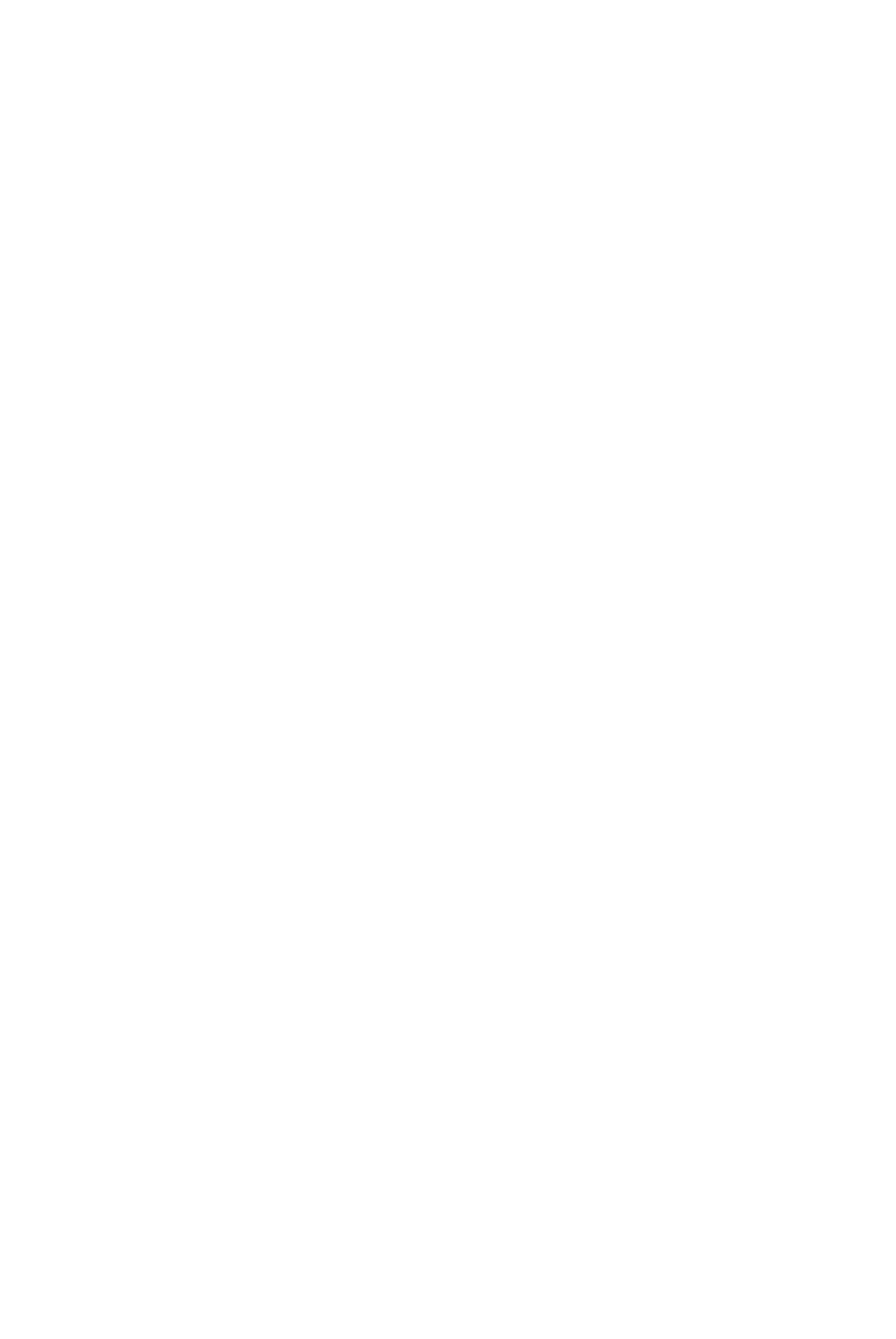
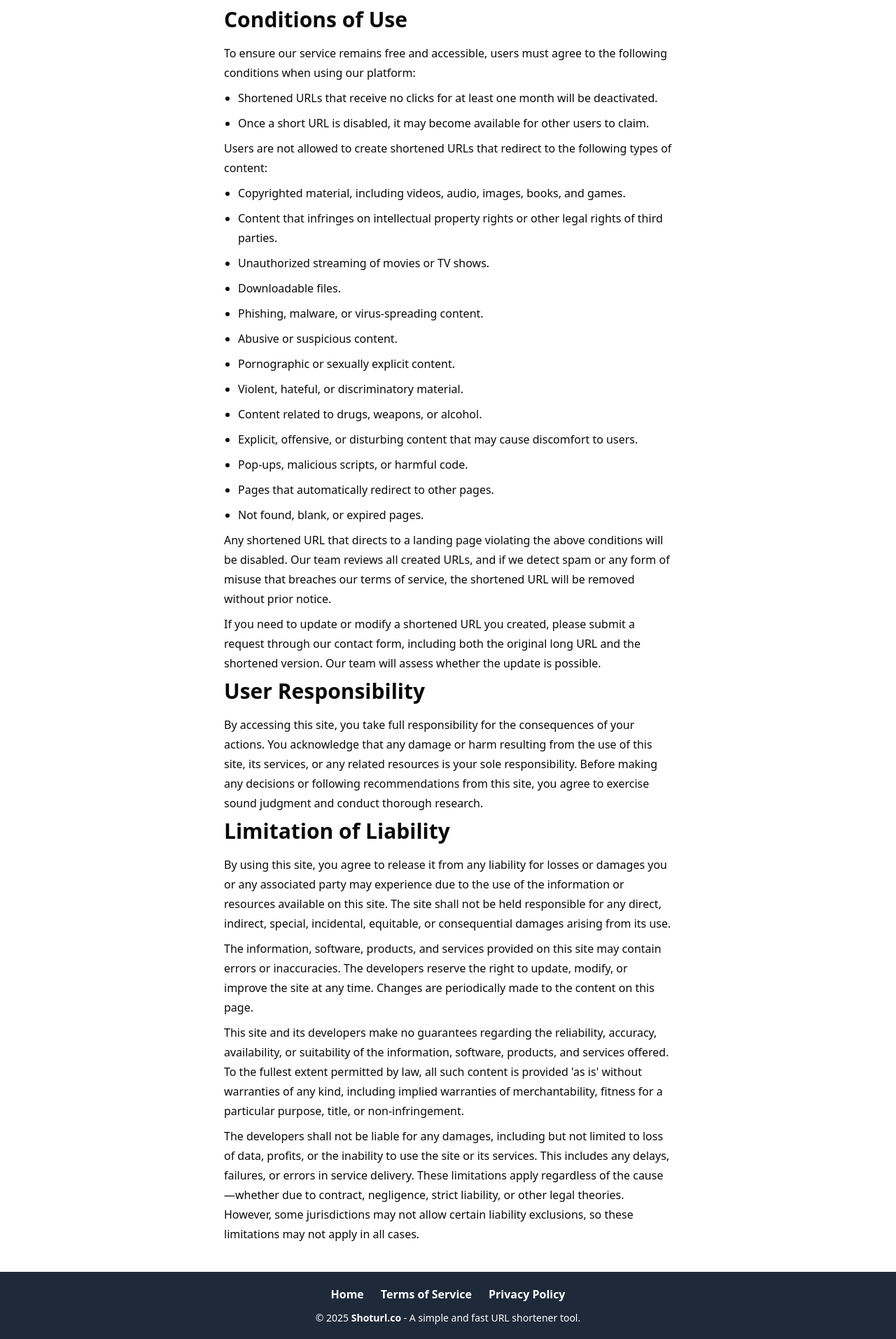
Before and after one commit to tunjiaramide/shortify-frontend-url-shortner, a Next.js app: page /terms-of-service in a window 1280 px wide. Shown: the part 398-2312 px from the top of the page at 70% size. Before the commit the page ends 800 px from the top, so only its background shows below. Built offline with nearby package versions, Linux system fonts and the light colour scheme.

Commit message:
Added terms of service

```diff
--- /dev/null
+++ b/app/Components/Footer.tsx
@@ -0,0 +1,19 @@
+import Link from "next/link";
+
+export default function Footer() {
+  return (
+    <div className="h-24 bg-gray-800 text-white flex flex-col items-center justify-center">
+
+      <ul className="flex space-x-6">
+        <li><Link href="/" className="hover:underline">Home</Link></li>
+        <li><Link href="/terms-of-service" className="hover:underline">Terms of Service</Link></li>
+        <li><Link href="/privacy-policy" className="hover:underline">Privacy Policy</Link></li>
+      </ul>
+
+      <p className="mt-3 text-sm">
+        &copy; 2025 <Link href="https://shoturl.co" className="hover:underline">Shoturl.co</Link> - A simple and fast URL shortener tool.
+      </p>
+
+    </div>
+  );
+}
--- /dev/null
+++ b/app/Components/Header.tsx
@@ -0,0 +1,9 @@
+import Link from "next/link";
+
+export default function Header() {
+    return (
+      <div className="h-24 bg-gray-800 text-white flex items-center justify-center text-4xl font-bold">
+        <Link href="/">Shot URL</Link>
+      </div>
+    );
+  }
--- a/app/globals.css
+++ b/app/globals.css
@@ -130,4 +130,22 @@
   a {
     @apply font-bold;
   }
+
+  .termsofservice_content h2 {
+    @apply text-3xl font-bold mb-4;
+  }
+
+  .termsofservice_content p {
+    @apply leading-7;
+    @apply mb-2;
+  }
+
+  .termsofservice_content ul {
+    @apply list-disc ml-5; /* Adds bullet points and left margin */
+  }
+
+  .termsofservice_content ul li {
+      @apply leading-7 mb-2; /* Line height and spacing */
+  }
+
 }
--- a/app/layout.tsx
+++ b/app/layout.tsx
@@ -1,6 +1,8 @@
 import type { Metadata } from "next";
 import Script from "next/script";
 import "./globals.css";
+import Header from "./Components/Header";
+import Footer from "./Components/Footer";
 
 export const metadata: Metadata = {
   title: "URL Shortener - ShotURL",
@@ -34,7 +36,11 @@ export default function RootLayout({
         </Script>
       </head>
       <body>
-        {children}
+            <Header />
+            <div className="w-full max-w-[90%] sm:max-w-[75%] md:max-w-1/2 mx-auto my-10">
+              {children}
+            </div>
+            <Footer />
       </body>
     </html>
   );
--- a/app/page.tsx
+++ b/app/page.tsx
@@ -14,7 +14,7 @@ export default function Home() {
   const [shortenedURL, setShortenedURL] = useState<ShortenedURLType | null>(null);
 
   return (
-    <div className="w-full max-w-[90%] sm:max-w-[75%] md:max-w-1/2 mx-auto items-center p-4
+    <div className="items-center p-4
       md:flex md:flex-col md:justify-center">
       <h1 className="mb-4 text-2xl sm:text-3xl md:text-4xl text-blue-500 font-bold text-center">
         Fast, Free & Easy URL Shortening with Shoturl.co
--- /dev/null
+++ b/app/terms-of-service/page.tsx
@@ -0,0 +1,83 @@
+
+export default function TermsOfServicePage() {
+  return (
+    <div className="termsofservice_content">
+        <h2>Terms of Service</h2>
+            <p>These terms outline the guidelines for accessing and using ShotURL,
+                including its features, content, and services, whether you are a guest or
+                a registered user.  </p>
+
+            <p>Please review these terms carefully before using the site. By accessing or using
+                ShotURL, you agree to abide by these terms. </p>
+
+            <p>ShotURL provides a link-shortening service that converts long URLs from websites,
+                blogs, forums, or social media into compact links that can be easily shared
+                across different platforms.</p>
+
+        <h2>Conditions of Use</h2>
+
+            <p>To ensure our service remains free and accessible, users must agree to the
+                following conditions when using our platform:</p>
+
+            <ul>
+                <li>Shortened URLs that receive no clicks for at least one month will be deactivated.</li>
+                <li>Once a short URL is disabled, it may become available for other users to claim.</li>
+            </ul>
+            <p>Users are not allowed to create shortened URLs that redirect to the following
+                types of content:</p>
+
+            <ul>
+            <li>Copyrighted material, including videos, audio, images, books, and games.</li>
+            <li>Content that infringes on intellectual property rights or other legal rights of
+                third parties.</li>
+            <li>Unauthorized streaming of movies or TV shows.</li>
+            <li>Downloadable files.</li>
+            <li>Phishing, malware, or virus-spreading content.</li>
+            <li>Abusive or suspicious content.</li>
+            <li>Pornographic or sexually explicit content.</li>
+            <li>Violent, hateful, or discriminatory material.</li>
+            <li>Content related to drugs, weapons, or alcohol.</li>
+            <li>Explicit, offensive, or disturbing content that may cause discomfort to users.</li>
+            <li>Pop-ups, malicious scripts, or harmful code.</li>
+            <li>Pages that automatically redirect to other pages.</li>
+            <li>Not found, blank, or expired pages.</li>
+            </ul>
+        <p>Any shortened URL that directs to a landing page violating the above conditions
+            will be disabled. Our team reviews all created URLs, and if we detect spam or any
+            form of misuse that breaches our terms of service, the shortened URL will be removed
+            without prior notice.</p>
+        <p>If you need to update or modify a shortened URL you created, please submit a request
+            through our contact form, including both the original long URL and the shortened version.
+            Our team will assess whether the update is possible.</p>
+        <h2>User Responsibility</h2>
+        <p>By accessing this site, you take full responsibility for the consequences of your actions.
+            You acknowledge that any damage or harm resulting from the use of this site, its services,
+            or any related resources is your sole responsibility. Before making any decisions or
+            following recommendations from this site, you agree to exercise sound judgment and
+            conduct thorough research.</p>
+
+          <h2>Limitation of Liability</h2>
+            <p>By using this site, you agree to release it from any liability for losses or
+                damages you or any associated party may experience due to the use of the information or
+                resources available on this site. The site shall not be held responsible for any direct,
+                indirect, special, incidental, equitable, or consequential damages arising from
+                its use.</p>
+            <p>The information, software, products, and services provided on this site may contain errors or
+                inaccuracies. The developers reserve the right to update, modify, or improve the site at any time.
+                Changes are periodically made to the content on this page.</p>
+
+                <p>This site and its developers make no guarantees regarding the reliability, accuracy,
+                    availability, or suitability of the information, software, products, and services
+                    offered. To the fullest extent permitted by law, all such content is provided &#39;as is&#39;
+                    without warranties of any kind, including implied warranties of merchantability,
+                    fitness for a particular purpose, title, or non-infringement.</p>
+
+            <p>The developers shall not be liable for any damages, including but not limited to loss of data,
+                profits, or the inability to use the site or its services. This includes any delays, failures,
+                or errors in service delivery. These limitations apply regardless of the cause—whether
+                due to contract, negligence, strict liability, or other legal theories. However,
+                some jurisdictions may not allow certain liability exclusions, so these limitations may not
+                apply in all cases.</p>
+    </div>
+  )
+}
```
